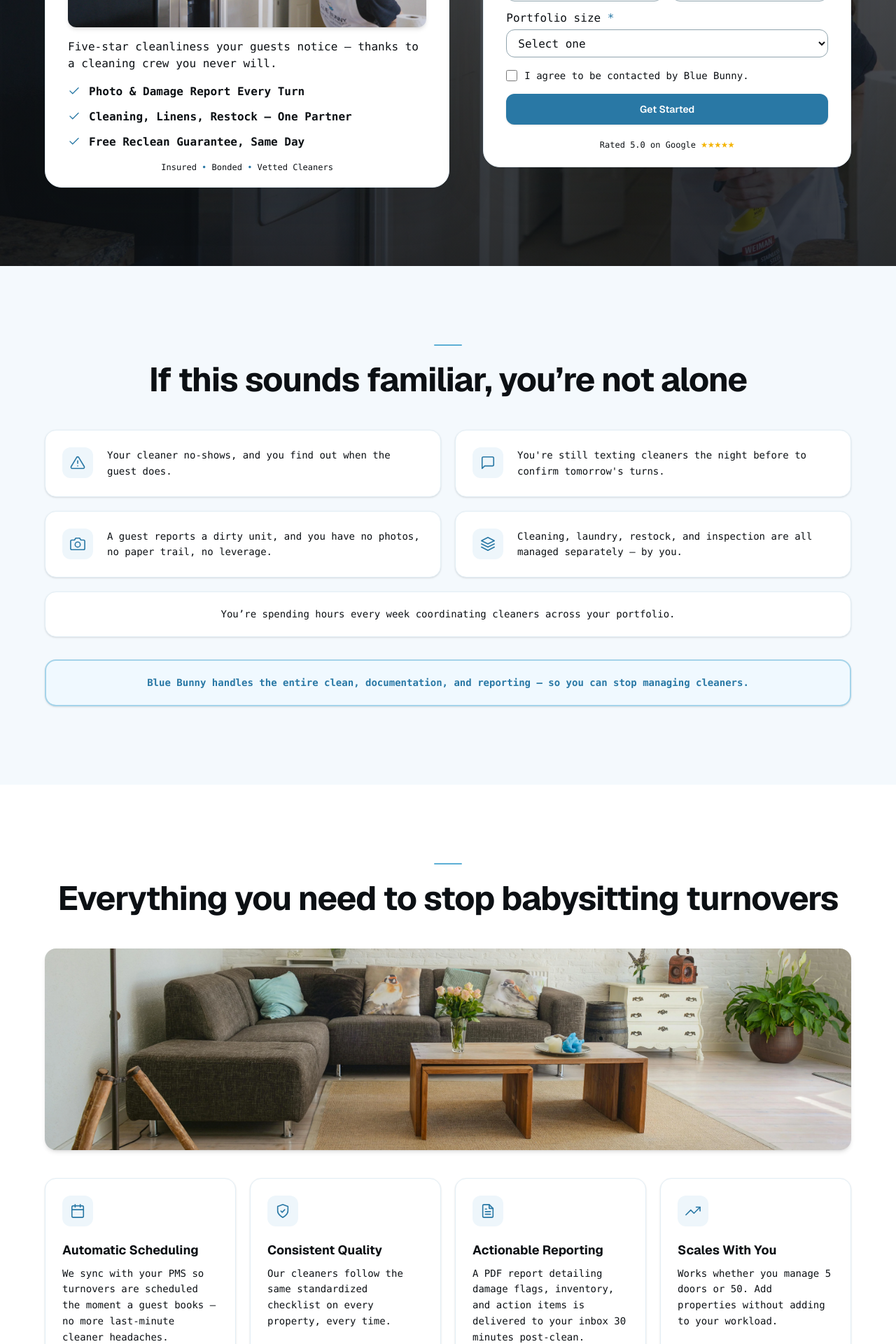
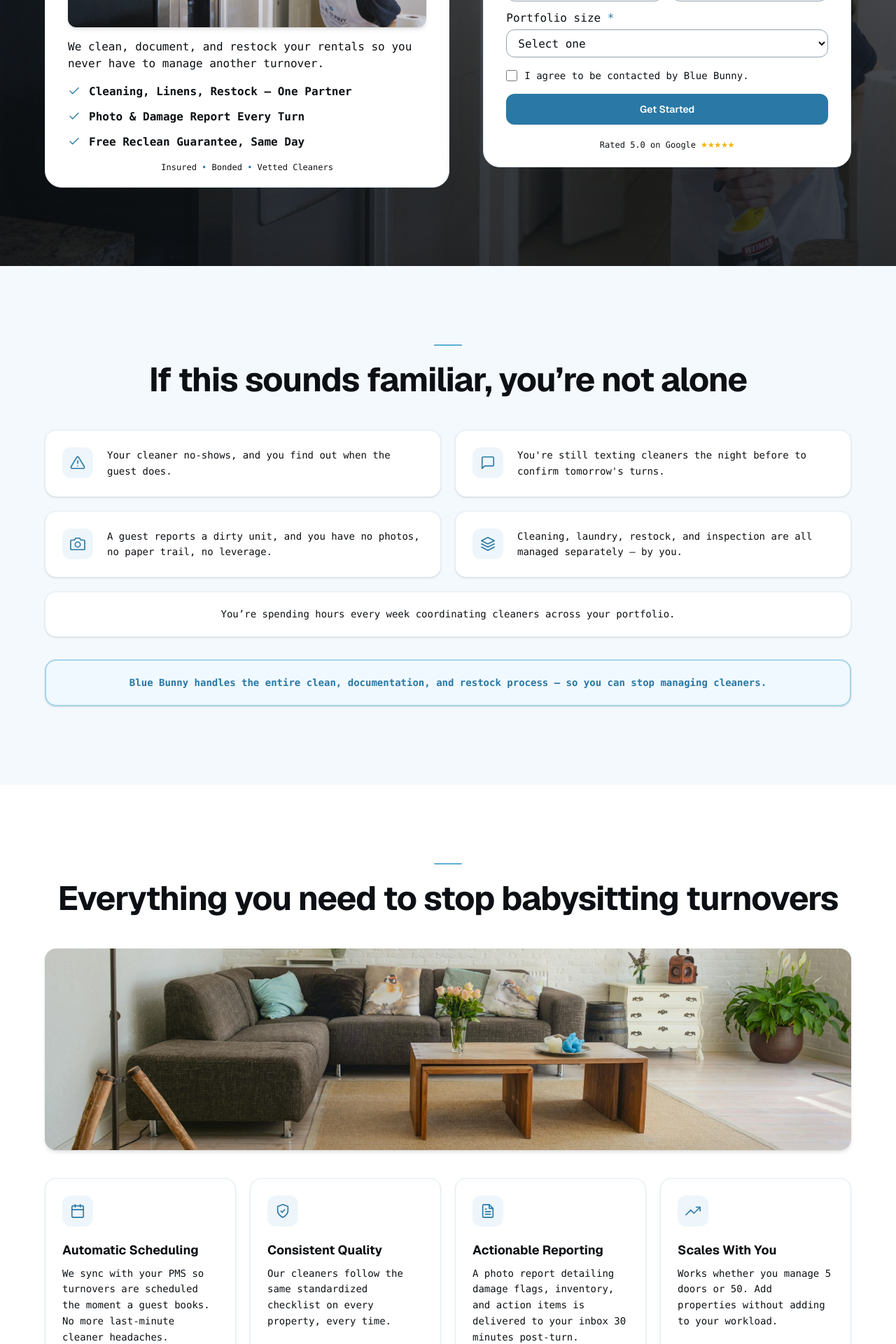
Before and after one commit to abelthomas2/bluebunny, a Next.js app: page / in a window 1280 px wide. Shown: the part 520-2440 px from the top of the page at 70% size. Built offline with nearby package versions, Linux system fonts and the light colour scheme; no server answers.

Commit message:
ok okayyy ok

```diff
--- a/app/lib/siteMetadata.ts
+++ b/app/lib/siteMetadata.ts
@@ -1,4 +1,4 @@
-export const SITE_TITLE = "Vacation Rental Cleaning for Property Managers | Blue Bunny";
+export const SITE_TITLE = "Vacation Rental Cleaning in Orlando | Blue Bunny";
 
 export const SITE_DESCRIPTION =
-  "Vacation rental cleaning for Orlando property managers—on-time same-day turns, photo/damage reporting, and hotel-style staging.";
+  "Vacation rental cleaning for Orlando property managers — on-time same-day turns, photo/damage reporting, and full linen service.";
--- a/app/page.tsx
+++ b/app/page.tsx
@@ -141,7 +141,7 @@ const pmValueCards = [
     ),
     title: 'Automatic Scheduling',
     description:
-      'We sync with your PMS so turnovers are scheduled the moment a guest books \u2014 no more last-minute cleaner headaches.',
+      'We sync with your PMS so turnovers are scheduled the moment a guest books. No more last-minute cleaner headaches.',
   },
   {
     icon: (
@@ -166,7 +166,7 @@ const pmValueCards = [
     ),
     title: 'Actionable Reporting',
     description:
-      'A PDF report detailing damage flags, inventory, and action items is delivered to your inbox 30 minutes post-clean. Timestamped before/after photos included.',
+      'A photo report detailing damage flags, inventory, and action items is delivered to your inbox 30 minutes post-turn.',
   },
   {
     icon: (
@@ -204,7 +204,7 @@ const addOnServices = [
 
 const situationalFees = [
   {
-    label: 'Same-day short-notice fee: $25',
+    label: 'Short-notice fee: $25',
     detail:
       'Applies only when we had no prior PMS or calendar visibility and must complete on the same calendar day as notification. Rare if you share calendar access.',
   },
@@ -540,7 +540,7 @@ export default async function TurnoverCleaningPage() {
                   />
                 </div>
                 <p className="mt-4 text-sm md:text-base font-mono text-[#0C1014] max-w-3xl">
-                  Five-star cleanliness your guests notice &mdash; thanks to a cleaning crew you never will.
+                  We clean, document, and restock your rentals so you never have to manage another turnover.
                 </p>
 
                 <ul className="mt-4 space-y-3">
@@ -548,13 +548,13 @@ export default async function TurnoverCleaningPage() {
                     <svg aria-hidden width="18" height="18" viewBox="0 0 24 24" fill="none" stroke="currentColor" strokeWidth="1.75" strokeLinecap="round" strokeLinejoin="round" className="mt-0.5 shrink-0 text-[#2978A5]">
                       <polyline points="20 6 9 17 4 12" />
                     </svg>
-                    <span><strong className="font-bold text-[#0C1014]">Photo &amp; Damage Report Every Turn</strong></span>
+                    <span><strong className="font-bold text-[#0C1014]">Cleaning, Linens, Restock &mdash; One Partner</strong></span>
                   </li>
                   <li className="flex items-start gap-3 text-sm md:text-base font-mono text-[#0C1014]">
                     <svg aria-hidden width="18" height="18" viewBox="0 0 24 24" fill="none" stroke="currentColor" strokeWidth="1.75" strokeLinecap="round" strokeLinejoin="round" className="mt-0.5 shrink-0 text-[#2978A5]">
                       <polyline points="20 6 9 17 4 12" />
                     </svg>
-                    <span><strong className="font-bold text-[#0C1014]">Cleaning, Linens, Restock &mdash; One Partner</strong></span>
+                    <span><strong className="font-bold text-[#0C1014]">Photo &amp; Damage Report Every Turn</strong></span>
                   </li>
                   <li className="flex items-start gap-3 text-sm md:text-base font-mono text-[#0C1014]">
                     <svg aria-hidden width="18" height="18" viewBox="0 0 24 24" fill="none" stroke="currentColor" strokeWidth="1.75" strokeLinecap="round" strokeLinejoin="round" className="mt-0.5 shrink-0 text-[#2978A5]">
@@ -611,7 +611,7 @@ export default async function TurnoverCleaningPage() {
 
             <div className="mt-5 md:mt-8 rounded-2xl border-2 border-[#5DAFD5]/50 bg-[#F0F9FF] px-6 py-5 text-center shadow-sm">
               <p className="text-sm font-mono font-semibold leading-relaxed text-[#2978A5]">
-                Blue Bunny handles the entire clean, documentation, and reporting &mdash; so you can stop managing cleaners.
+                Blue Bunny handles the entire clean, documentation, and restock process &mdash; so you can stop managing cleaners.
               </p>
             </div>
           </div>
@@ -893,8 +893,8 @@ export default async function TurnoverCleaningPage() {
                 A vetted team that protects your brand
               </h2>
               <p className="mx-auto mt-5 max-w-3xl text-sm font-mono leading-relaxed text-[#0C1014] md:text-base">
-                Your cleaners have access to your properties, your guests&rsquo; belongings, and
-                your reputation. We carry general liability insurance and a janitorial bond.
+                Our cleaners have access to your properties and
+                your reputation &mdash; we don't take risks. We carry general liability insurance and a janitorial bond.
               </p>
             </header>
 
```
